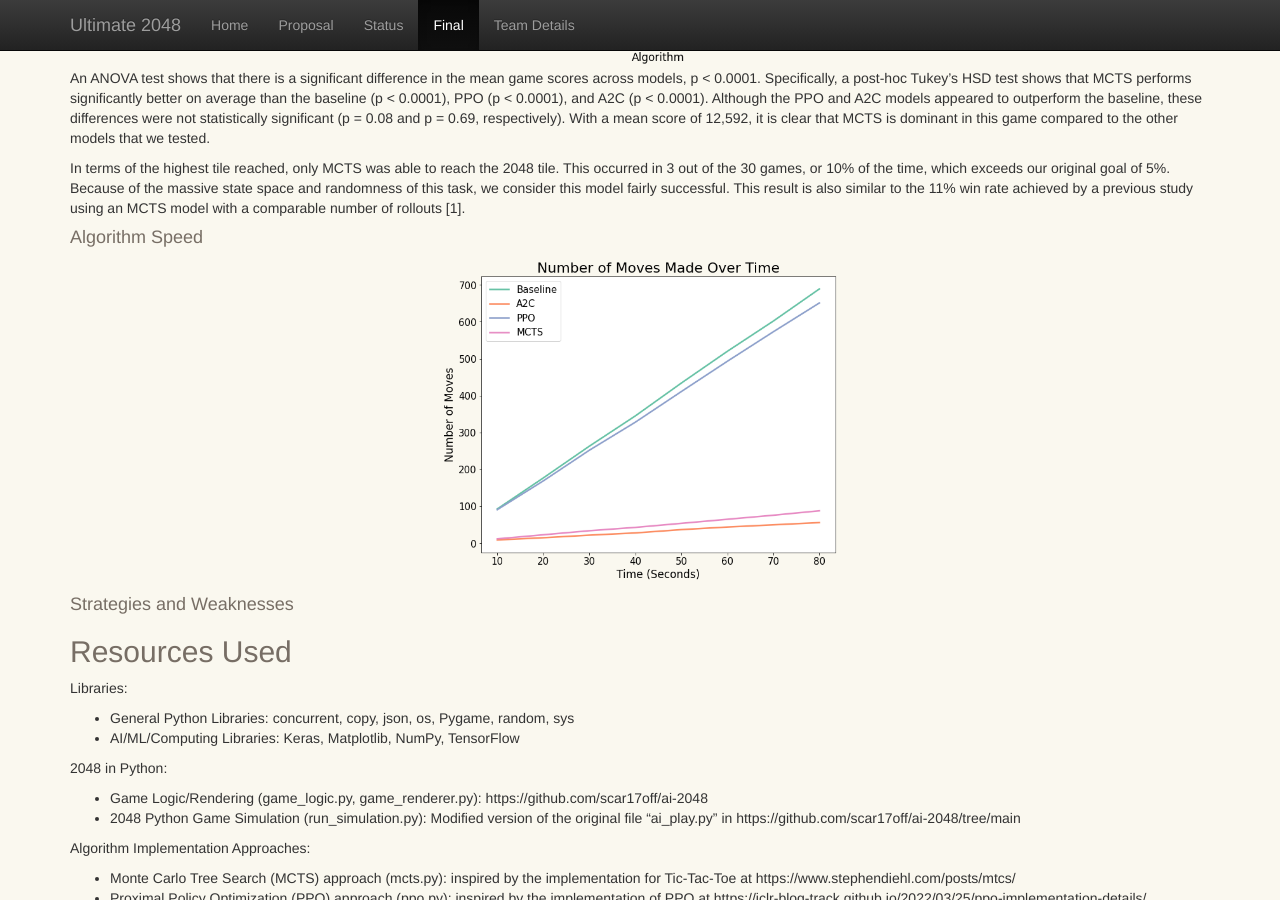
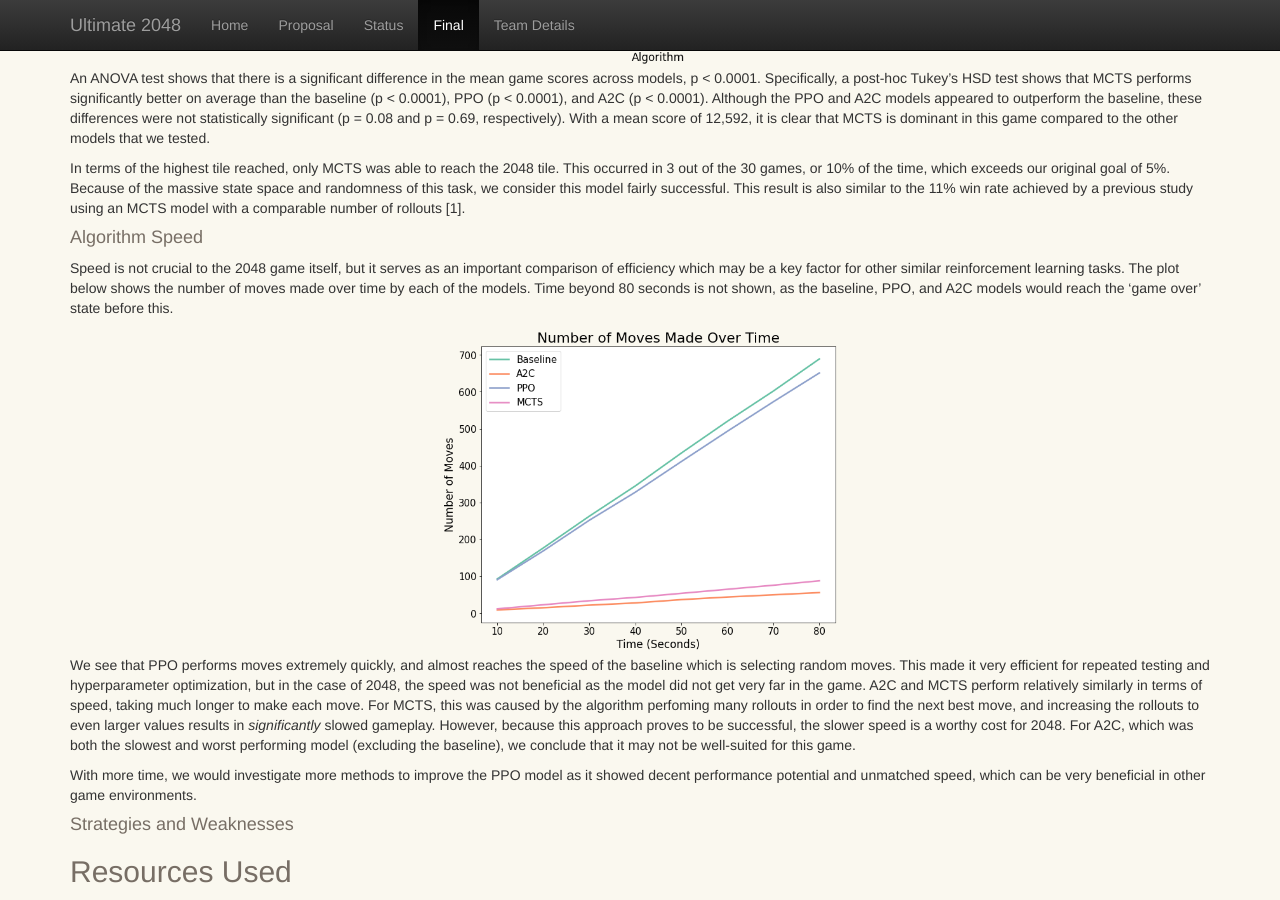
Before and after one commit to AnthonyCusi/ultimate-2048, a Jekyll site: the page built from docs/final.md, in a window 1280 px wide and 900 px high, scrolled down 2706 px. Built offline with Jekyll 4.4.1, drawn with Linux system fonts in a browser that asks for light colours; formulas are drawn with MathJax 3.

Commit message:
Added algorithm speed section

```diff
--- a/docs/final.md
+++ b/docs/final.md
@@ -96,10 +96,15 @@ In terms of the highest tile reached, only MCTS was able to reach the 2048 tile.
 
 
 #### Algorithm Speed
+Speed is not crucial to the 2048 game itself, but it serves as an important comparison of efficiency which may be a key factor for other similar reinforcement learning tasks. The plot below shows the number of moves made over time by each of the models. Time beyond 80 seconds is not shown, as the baseline, PPO, and A2C models would reach the 'game over' state before this.
 
 <div style="text-align: center;">
 <img src="images/Moves_Per_Second.png" alt="comparison of moves made over time" width="400"/>
 </div>
+
+We see that PPO performs moves extremely quickly, and almost reaches the speed of the baseline which is selecting random moves. This made it very efficient for repeated testing and hyperparameter optimization, but in the case of 2048, the speed was not beneficial as the model did not get very far in the game. A2C and MCTS perform relatively similarly in terms of speed, taking much longer to make each move. For MCTS, this was caused by the algorithm perfoming many rollouts in order to find the next best move, and increasing the rollouts to even larger values results in *significantly* slowed gameplay. However, because this approach proves to be successful, the slower speed is a worthy cost for 2048. For A2C, which was both the slowest and worst performing model (excluding the baseline), we conclude that it may not be well-suited for this game.
+
+With more time, we would investigate more methods to improve the PPO model as it showed decent performance potential and unmatched speed, which can be very beneficial in other game environments.
 
 
 #### Strategies and Weaknesses
```
